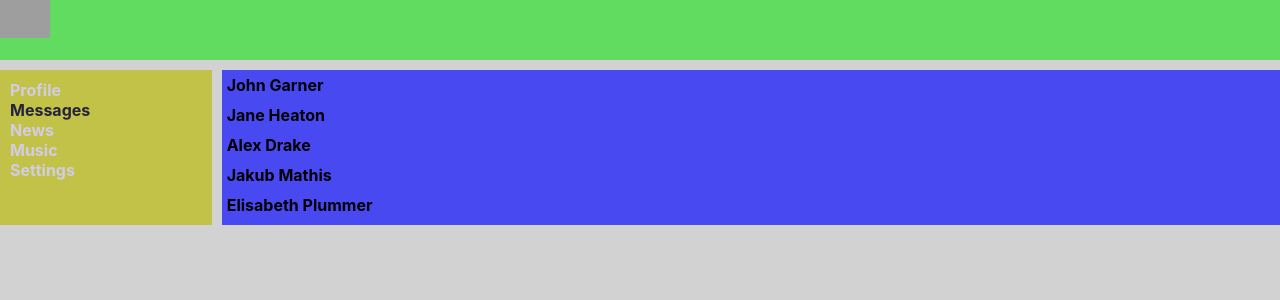
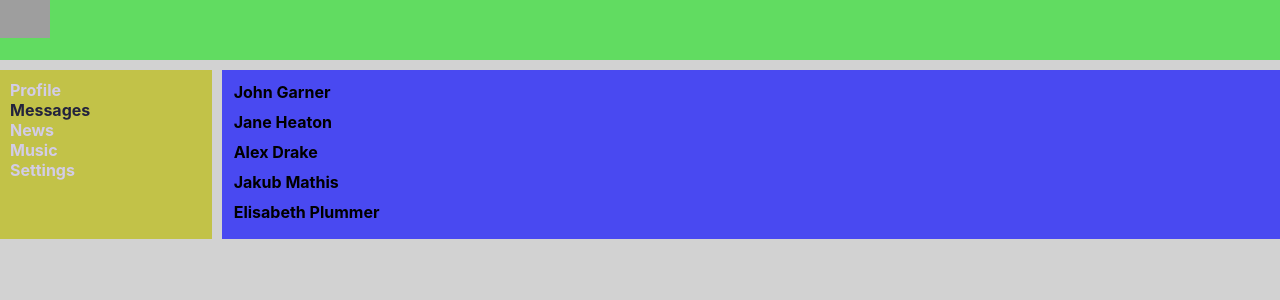
Before and after one commit to E-Vister/react_social, a React (Create React App) app: page /messages in a window 1280 px wide. Shown: the top 300 px of the page. Built offline with nearby package versions, Linux system fonts and the light colour scheme; grey boxes are pictures that could not be loaded.

Commit message:
Components refactoring and use the 'map' method

```diff
--- a/src/App.js
+++ b/src/App.js
@@ -4,12 +4,12 @@ import Navbar from "./components/Navbar/Navbar";
 import Content from "./components/Content/Content";
 
 
-const App = () => {
+const App = (props) => {
     return (
         <div className="App">
             <Header />
             <Navbar />
-            <Content />
+            <Content posts={props.posts} dialogs={props.dialogs}/>
         </div>
     );
 }
--- a/src/components/Content/Content.jsx
+++ b/src/components/Content/Content.jsx
@@ -6,12 +6,13 @@ import Music from "./Music/Music";
 import News from "./News/News";
 import {Route, Routes} from "react-router-dom";
 
-const Content = () => {
+const Content = (props) => {
     return (
         <div className={scss.content}>
             <Routes>
-                <Route path={'profile'} element={<Profile />} />
-                <Route path={'messages'} element={<Messages />} />
+                <Route path={''} element={<Profile posts={props.posts}/>} />
+                <Route path={'profile'} element={<Profile posts={props.posts}/>} />
+                <Route path={'messages'} element={<Messages dialogs={props.dialogs}/>} />
                 <Route path={'news'} element={<News />} />
                 <Route path={'music'} element={<Music />} />
                 <Route path={'settings'} element={<Settings />} />
--- a/src/components/Content/Content.module.scss
+++ b/src/components/Content/Content.module.scss
@@ -1,4 +1,6 @@
 .content {
   grid-area: content;
   background-color: #4949f1;
+
+  padding: 7px;
 }
--- a/src/components/Content/Messages/Messages.jsx
+++ b/src/components/Content/Messages/Messages.jsx
@@ -2,14 +2,12 @@ import scss from './Messages.module.scss';
 import DialogItem from "./DialogItem/DialogItem";
 
 const Messages = (props) => {
+    let dialogsElements = props.dialogs.map((item) => <DialogItem username={item.name} id={item.id}/>);
+
     return (
-      <div className={scss.messages}>
-          <DialogItem username={`John Garner`} id={`1`}/>
-          <DialogItem username={`Jane Heaton`} id={`2`}/>
-          <DialogItem username={`Alex Drake`} id={`3`}/>
-          <DialogItem username={`Jakub Mathis`} id={`4`}/>
-          <DialogItem username={`Elisabeth Plummer`} id={`5`}/>
-      </div>
+        <div className={scss.messages}>
+            {dialogsElements}
+        </div>
     );
 }
 
--- a/src/components/Content/Profile/Profile.jsx
+++ b/src/components/Content/Profile/Profile.jsx
@@ -2,11 +2,11 @@ import scss from './Profile.module.scss';
 import Wall from "./Wall/Wall";
 import ProfileInfo from "./ProfileInfo/ProfileInfo";
 
-const Profile = () => {
+const Profile = (props) => {
     return (
         <div className={scss.profile}>
             <ProfileInfo />
-            <Wall />
+            <Wall posts={props.posts}/>
         </div>
     );
 }
--- a/src/components/Content/Profile/Wall/Post/Post.jsx
+++ b/src/components/Content/Profile/Wall/Post/Post.jsx
@@ -5,9 +5,9 @@ const Post = (props) => {
         <div className={scss.item}>
             <img
                 className={scss.avatar}
-                src="https://static6.depositphotos.com/1003369/659/i/600/depositphotos_6591667-stock-photo-close-up-of-beautiful-womanish.jpg"
+                src={props.author.avatar}
                 alt="post_avatar"/>
-            <span className={scss.nickname}>{props.nickname}</span>
+            <span className={scss.nickname}>{props.author.nickname}</span>
             <span className={scss.message}>{props.message}</span>
             <div className={scss.likes}><span>{props.likesCount} {(props.likesCount === 1) ? `Like` : `Likes`}</span></div>
         </div>
--- a/src/components/Content/Profile/Wall/Post/Post.module.scss
+++ b/src/components/Content/Profile/Wall/Post/Post.module.scss
@@ -11,7 +11,7 @@
 
   column-gap: 7px;
 
-  margin: 0 0 10px 7px;
+  margin-top: 10px;
 
   vertical-align: bottom;
 }
@@ -20,6 +20,8 @@
   width: 50px;
   height: 50px;
   border-radius: 30px;
+  border: 2px solid #797979;
+  background-color: white;
 
   grid-area: avatar;
 }
--- a/src/components/Content/Profile/Wall/Wall.jsx
+++ b/src/components/Content/Profile/Wall/Wall.jsx
@@ -1,15 +1,15 @@
 import scss from './Wall.module.scss';
 import Post from "./Post/Post";
 
-const Wall = () => {
+const Wall = (props) => {
+    let postsElements = props.posts.map((item) => <Post id={item.id} author={item.userInfo} message={item.message} likesCount={item.likeCount}/>);
+
     return (
         <div className={scss.wall}>
             Feed
             <div className={scss.new_post}>New Post</div>
             <div className={scss.posts}>
-                <Post message={`Hey. How are you feeling today?`} likesCount={20} nickname={`John`}/>
-                <Post message={`I finished my album. Go check it out!`} likesCount={35} nickname={'Michael'}/>
-                <Post message={`I'm going on a picnic. Do you wanna join?`} likesCount={1} nickname={'Alex'}/>
+                {postsElements}
             </div>
         </div>
     );
--- a/src/index.js
+++ b/src/index.js
@@ -5,11 +5,25 @@ import App from './App';
 import reportWebVitals from './reportWebVitals';
 import {BrowserRouter} from "react-router-dom";
 
+let posts = [
+    {id: 1, userInfo: {nickname: `John Garner`, avatar: `https://static6.depositphotos.com/1003369/659/i/600/depositphotos_6591667-stock-photo-close-up-of-beautiful-womanish.jpg`}, message: `Hey. How are you feeling today?`, likeCount: 20},
+    {id: 2, userInfo: {nickname: `Michael Smith`, avatar: `https://i.guim.co.uk/img/media/b3f9db5d504c00304c37724927b6e407da17c36b/0_197_5850_3511/master/5850.jpg?width=1200&height=1200&quality=85&auto=format&fit=crop&s=87966753ed0906994f60f72735295414`}, message: `I finished my album. Go check it out!`, likeCount: 34},
+    {id: 3, userInfo: {nickname: `Alex Drake`, avatar: `https://sticker-collection.com/stickers/plain/johnnysinsbrazzers/512/c912f70a-f67f-4fe1-af3c-10b5c590047ffile_368359.webp`}, message: `I'm going on a picnic. Do you wanna join?`, likeCount: 1},
+];
+
+let dialogs = [
+    {id: 1, name: `John Garner`},
+    {id: 2, name: `Jane Heaton`},
+    {id: 3, name: `Alex Drake`},
+    {id: 4, name: `Jakub Mathis`},
+    {id: 5, name: `Elisabeth Plummer`},
+];
+
 const root = ReactDOM.createRoot(document.getElementById('root'));
 root.render(
     <React.StrictMode>
         <BrowserRouter>
-            <App />
+            <App posts={posts} dialogs={dialogs}/>
         </BrowserRouter>
     </React.StrictMode>
 );
```
